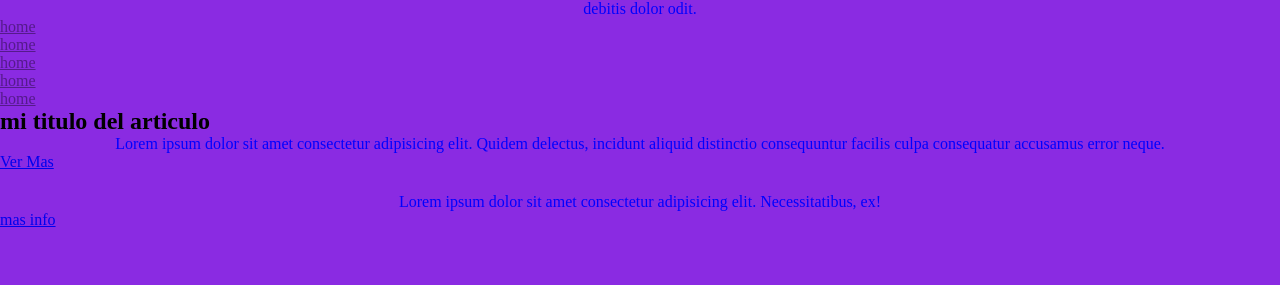
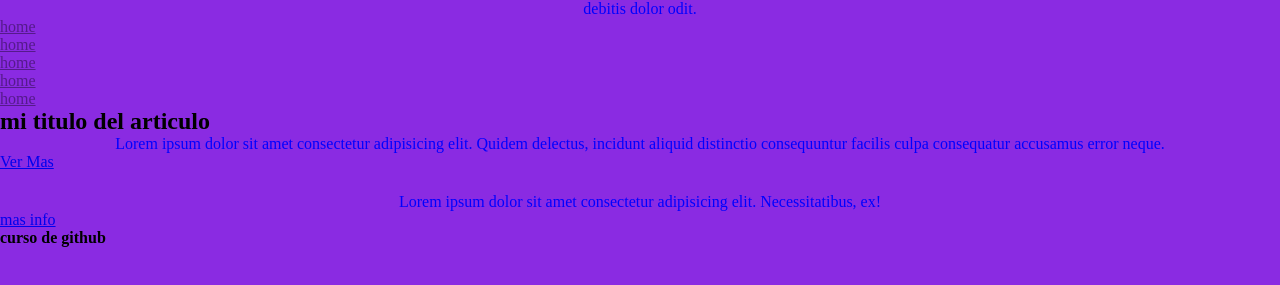
Before and after one commit to codercabral/miproyectocoder1, a plain HTML site: page index.html in a window 1280 px wide. Shown: the part 73-358 px from the top of the page. Drawn offline with Linux system fonts and the light colour scheme.

Commit message:
subiendo a github

```diff
--- a/index.html
+++ b/index.html
@@ -34,5 +34,6 @@
         <p>Lorem ipsum dolor sit amet consectetur adipisicing elit. Necessitatibus, ex!</p>
         <a href="#">mas info</a>
     </main>
+    <strong>curso de github</strong>
 </body>
 </html>
```
